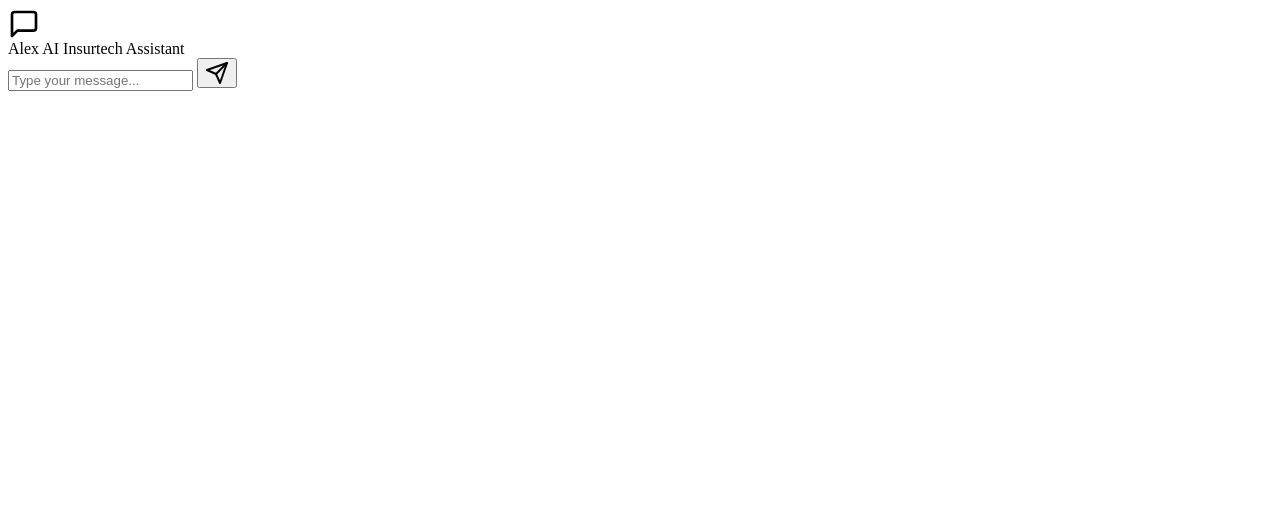
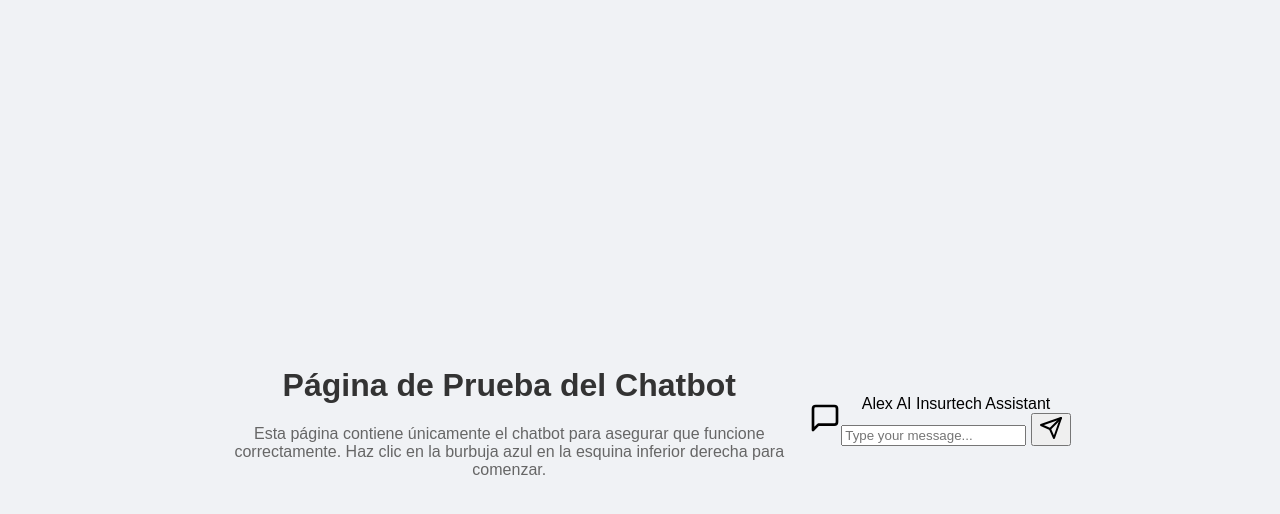
Before and after one commit to Arasue-Corp/AlexAI-chatbot-Make-V2, a plain HTML site: page index.html in a window 1280 px wide. Drawn offline with Linux system fonts and the light colour scheme.

Commit message:
Update index.html

```diff
--- a/index.html
+++ b/index.html
@@ -1,6 +1,44 @@
-<!-- Estructura del Chatbot -->
+<!DOCTYPE html>
+<html lang="es">
+<head>
+    <meta charset="UTF-8">
+    <meta name="viewport" content="width=device-width, initial-scale=1.0">
+    <title>Prueba Completa del Chatbot</title>
+    <!-- Enlace al archivo CSS del chatbot -->
+    <link rel="stylesheet" href="css/chatbot.css">
+    <style>
+        /* Estilos básicos para la página de prueba */
+        body {
+            font-family: sans-serif;
+            background-color: #f0f2f5;
+            margin: 0;
+            padding: 20px;
+            display: flex;
+            justify-content: center;
+            align-items: center;
+            height: 100vh;
+            text-align: center;
+        }
+        .content {
+            max-width: 600px;
+        }
+        h1 {
+            color: #333;
+        }
+        p {
+            color: #666;
+        }
+    </style>
+</head>
+<body>
+
+    <div class="content">
+        <h1>Página de Prueba del Chatbot</h1>
+        <p>Esta página contiene únicamente el chatbot para asegurar que funcione correctamente. Haz clic en la burbuja azul en la esquina inferior derecha para comenzar.</p>
+    </div>
+
+    <!-- Estructura del Chatbot (pegada desde el archivo anterior) -->
     <div id="chat-bubble">
-    <!-- Ícono SVG para el botón del chat -->
         <svg xmlns="http://www.w3.org/2000/svg" width="32" height="32" viewBox="0 0 24 24" fill="none" stroke="currentColor" stroke-width="2" stroke-linecap="round" stroke-linejoin="round">
             <path d="M21 15a2 2 0 0 1-2 2H7l-4 4V5a2 2 0 0 1 2-2h14a2 2 0 0 1 2 2z"></path>
         </svg>
@@ -20,3 +58,8 @@
         </div>
     </div>
     <!-- Fin de la Estructura del Chatbot -->
+
+    <!-- Enlace al archivo JavaScript del chatbot, justo antes de cerrar el body -->
+    <script src="js/chatbot.js"></script>
+</body>
+</html>
```
Lines whose indentation alone changed are shown as unchanged.
